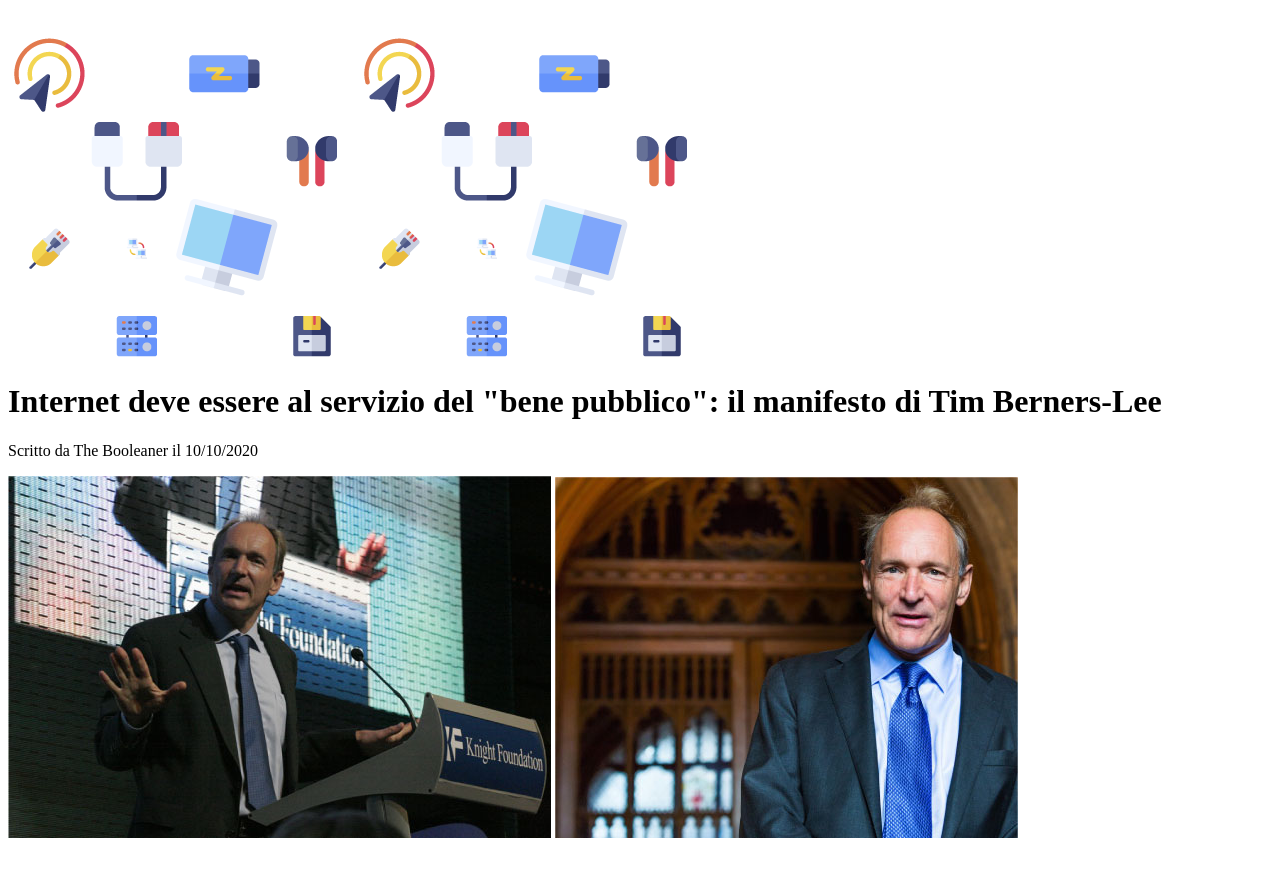
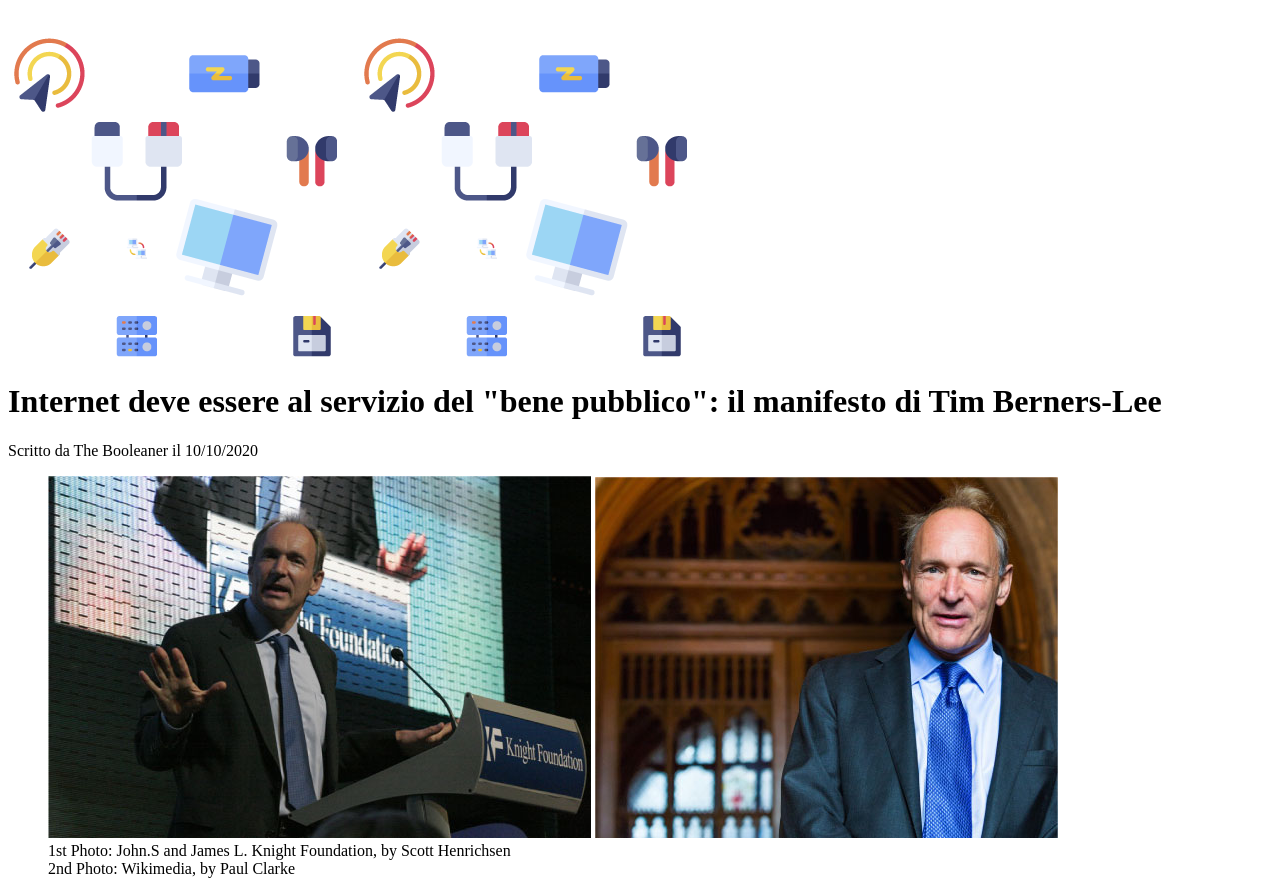
Before and after one commit to ilenia-agnolon/html-css-booleaner, a plain HTML site: page index.html in a window 1280 px wide. Before the commit the page ends 850 px from the top, so only its background shows below. Drawn offline with Linux system fonts and the light colour scheme.

Commit message:
inserimento didascalia per immagini principali

```diff
--- a/index.html
+++ b/index.html
@@ -24,9 +24,12 @@
 <p>Scritto da The Booleaner il <time datetime="2020/10/10">10/10/2020</time> </p>
 
 <!--IMMAGINI E DIDASCALIE-->
-<img src="../html-css-booleaner/img/tim-1.jpg" alt="Tim 1">
+<figure>
+ <img src="../html-css-booleaner/img/tim-1.jpg" alt="Tim 1">
+ <img src="../html-css-booleaner/img/tim-2.jpg" alt="Tim 2">
+ <figcaption>1st Photo: John.S and James L. Knight Foundation, by Scott Henrichsen <br> 2nd Photo: Wikimedia, by Paul Clarke</figcaption>
+</figure>
 
-<img src="../html-css-booleaner/img/tim-2.jpg" alt="Tim 2">
 
 <!--PARAGRAFO 1-->
 
```
